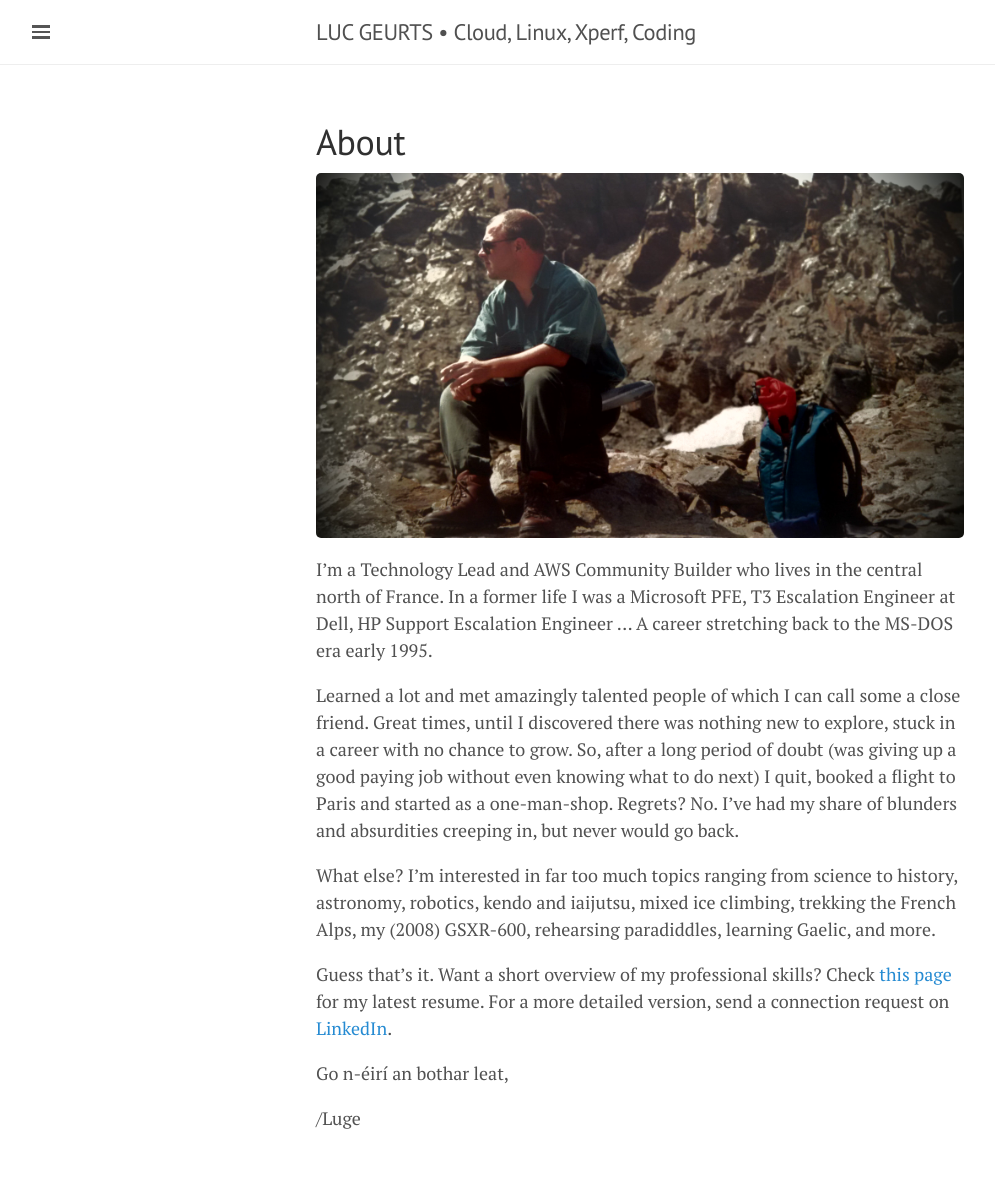
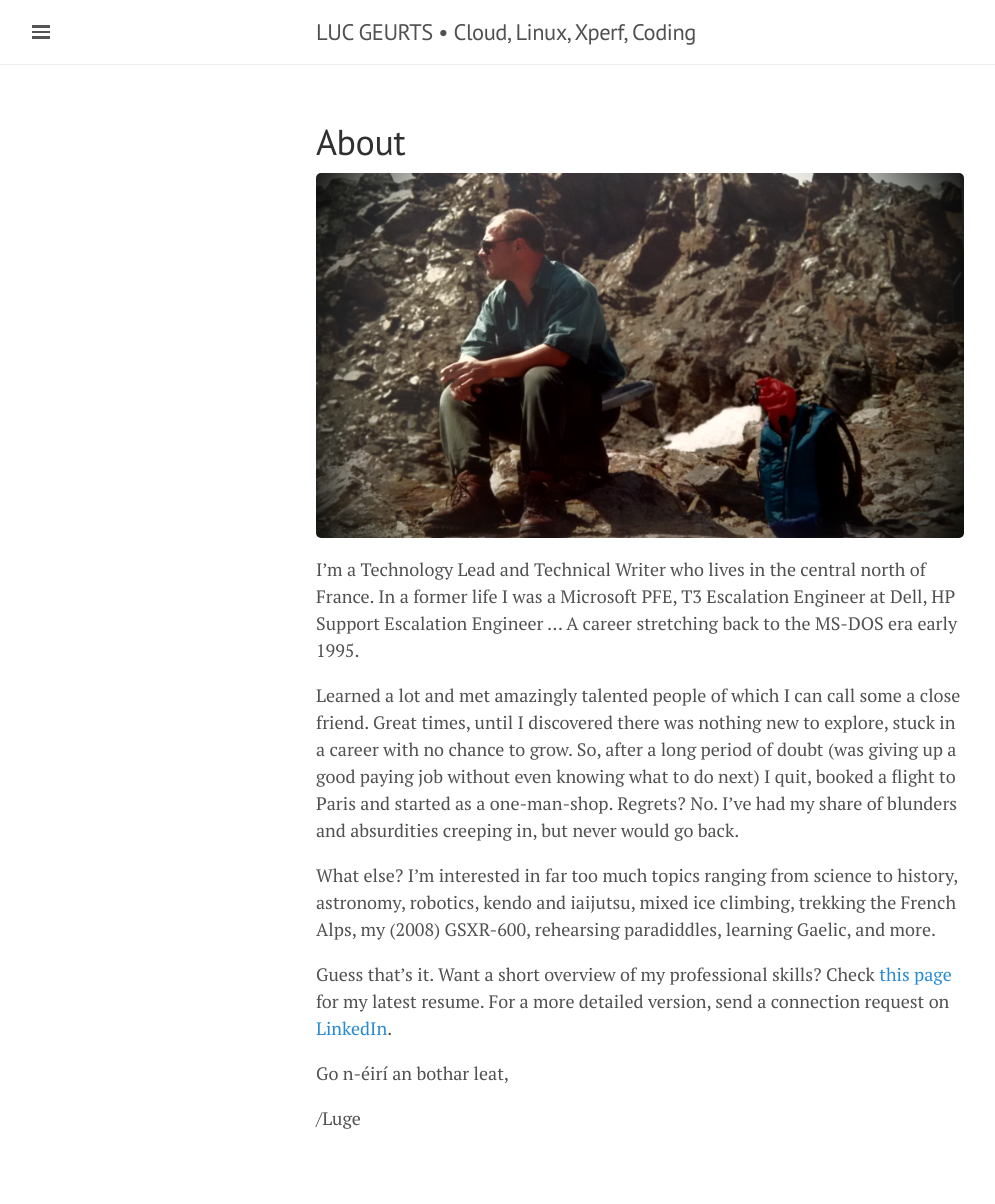
Before and after one commit to lgeurts/lgeurts.github.io, a Jekyll site: the page built from about.md, in a window 1280 px wide. Shown: the whole page, without its empty margins (0-995 px from the left). Built offline with Jekyll 4.4.1, drawn with Linux system fonts in a browser that asks for light colours; nearby versions of some CDN libraries.

Commit message:
Update about.md

```diff
--- a/about.md
+++ b/about.md
@@ -5,7 +5,7 @@ title: About
 
 ![KNAV Austria](/assets/C2ADV01.jpg)
 
-I'm a Technology Lead and AWS Community Builder who lives in the central north of France.
+I'm a Technology Lead and Technical Writer who lives in the central north of France.
 In a former life I was a Microsoft PFE, T3 Escalation Engineer at Dell, HP Support Escalation Engineer ... A career stretching back to the MS-DOS era early 1995.
 
 Learned a lot and met amazingly talented people of which I can call some a close friend. Great times, until I discovered there was nothing new to explore, stuck in a career with no chance to grow. So, after a long period of doubt (was giving up a good paying job without even knowing what to do next) I quit, booked a flight to Paris and started as a one-man-shop. Regrets? No. I've had my share of blunders and absurdities creeping in, but never would go back.
```
